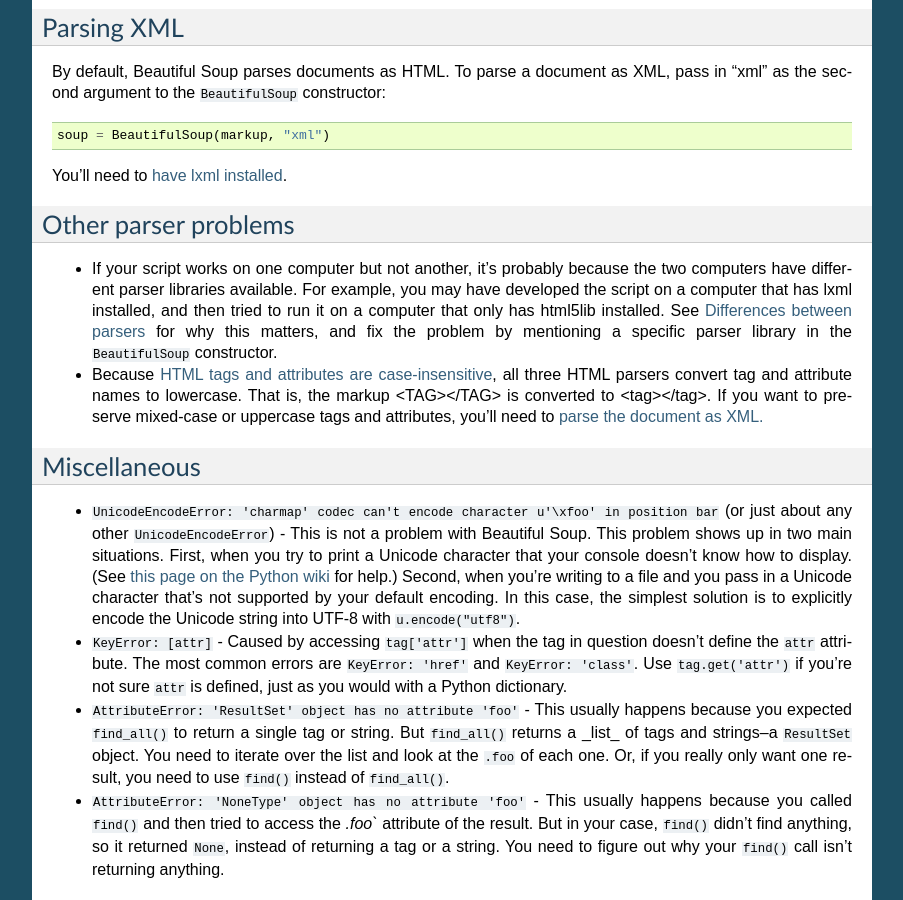
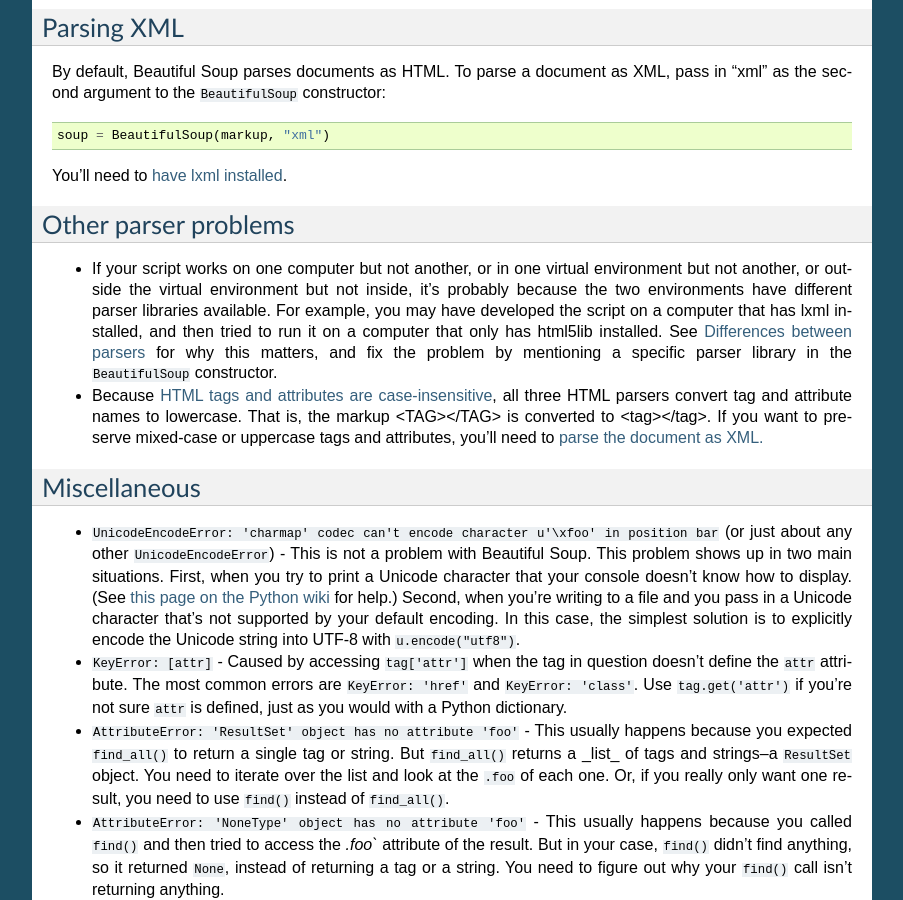
Before and after one commit to snarfed/beautifulsoup, a Sphinx documentation site: the page built from doc/source/index.rst, in a window 1280 px wide and 900 px high, scrolled down 43516 px. Shown: the whole window, without its empty margins (198-1101 px from the left). Built offline with Sphinx 7.4.7, drawn with Linux system fonts in a browser that asks for light colours.

Commit message:
Mentioned virtual environments as a possible source for the different-parsers problem.

```diff
--- a/doc/source/index.rst
+++ b/doc/source/index.rst
@@ -2762,13 +2762,15 @@
 Other parser problems
 ---------------------
 
-* If your script works on one computer but not another, it's probably
-  because the two computers have different parser libraries
-  available. For example, you may have developed the script on a
-  computer that has lxml installed, and then tried to run it on a
-  computer that only has html5lib installed. See `Differences between
-  parsers`_ for why this matters, and fix the problem by mentioning a
-  specific parser library in the ``BeautifulSoup`` constructor.
+* If your script works on one computer but not another, or in one
+  virtual environment but not another, or outside the virtual
+  environment but not inside, it's probably because the two
+  environments have different parser libraries available. For example,
+  you may have developed the script on a computer that has lxml
+  installed, and then tried to run it on a computer that only has
+  html5lib installed. See `Differences between parsers`_ for why this
+  matters, and fix the problem by mentioning a specific parser library
+  in the ``BeautifulSoup`` constructor.
 
 * Because `HTML tags and attributes are case-insensitive
   <http://www.w3.org/TR/html5/syntax.html#syntax>`_, all three HTML
```
